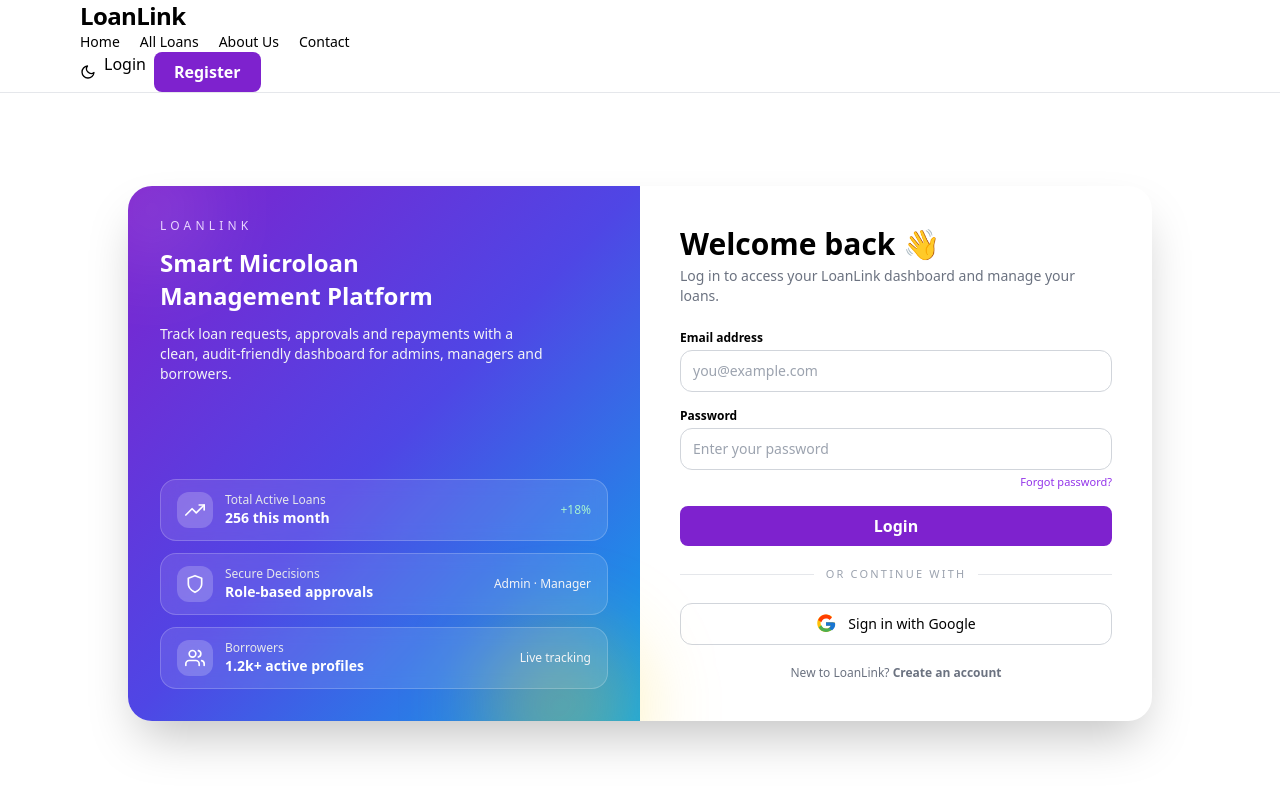
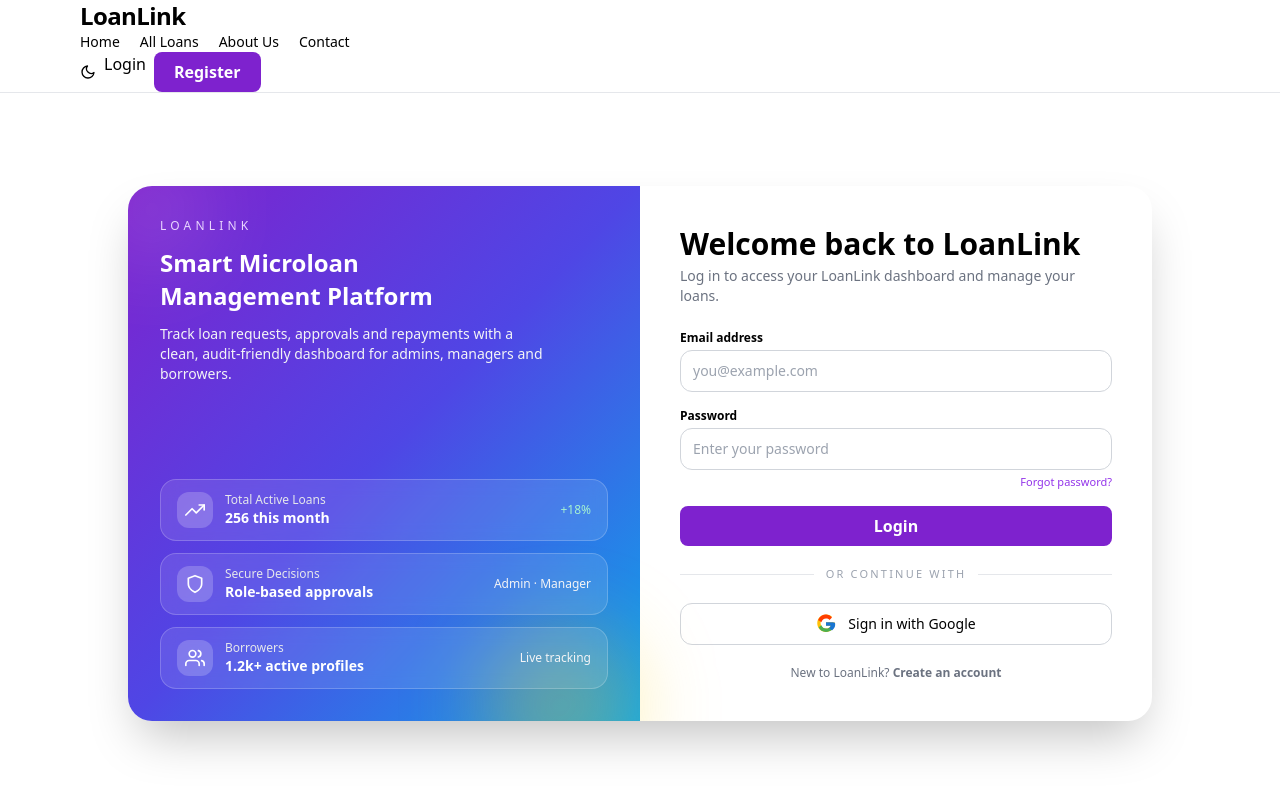
Before and after one commit to towhiduzzaman-plabon/Bank-Loan-Approval-Tracker-Systems-Client, a React (Vite) app: page /login in a window 1280 px wide. Shown: the top 800 px of the page. Built offline with nearby package versions, Linux system fonts and the light colour scheme; no server answers.

Commit message:
redesign login & register pages with image carousel

```diff
--- a/src/pages/Auth/Login.jsx
+++ b/src/pages/Auth/Login.jsx
@@ -1,4 +1,3 @@
-// src/pages/Auth/Login.jsx
 import React, { useState } from "react";
 import { Link, useLocation, useNavigate } from "react-router-dom";
 import Swal from "sweetalert2";
@@ -162,7 +161,7 @@
         <div className="px-6 py-8 md:px-10 md:py-10 flex items-center">
           <div className="w-full">
             <h1 className="text-2xl md:text-3xl font-bold mb-1">
-              Welcome back 👋
+              Welcome back to LoanLink
             </h1>
             <p className="text-sm text-gray-500 mb-6">
               Log in to access your LoanLink dashboard and manage your loans.
@@ -224,7 +223,7 @@
               <div className="h-px flex-1 bg-gray-200" />
             </div>
 
-            {/* ORIGINAL STYLE GOOGLE BUTTON (লোকাল SVG সহ) */}
+            {/* ORIGINAL STYLE GOOGLE BUTTON (SVG) */}
             <button
               onClick={handleGoogle}
               disabled={loading}
--- a/src/pages/Home/ExtraSection2.jsx
+++ b/src/pages/Home/ExtraSection2.jsx
@@ -1,4 +1,3 @@
-// src/pages/Home/ExtraSection2.jsx
 import React, { useEffect, useState } from "react";
 import { motion, AnimatePresence } from "framer-motion";
 
@@ -33,7 +32,7 @@
 const ExtraSection2 = () => {
   const [active, setActive] = useState(0);
 
-  // auto-play: প্রতি ৫ সেকেন্ডে পরের ইমেজে যাবে
+  // auto-play gallery
   useEffect(() => {
     const id = setInterval(
       () => setActive((prev) => (prev + 1) % galleryItems.length),
@@ -177,7 +176,7 @@
               </div>
             </div>
 
-            {/* progress dots নিচে */}
+            {/* progress dots */}
             <div className="flex items-center justify-center gap-1.5 py-3 bg-slate-900">
               {galleryItems.map((_, idx) => (
                 <span
--- a/src/pages/Home/FeedbackCarousel.jsx
+++ b/src/pages/Home/FeedbackCarousel.jsx
@@ -1,4 +1,3 @@
-// src/pages/Home/FeedbackCarousel.jsx
 import React, { useState, useEffect } from "react";
 import { motion, AnimatePresence } from "framer-motion";
 import { FaQuoteLeft, FaChevronLeft, FaChevronRight } from "react-icons/fa";
```
Also changed, not shown: src/pages/Auth/Register.jsx (+8 -9 lines).
